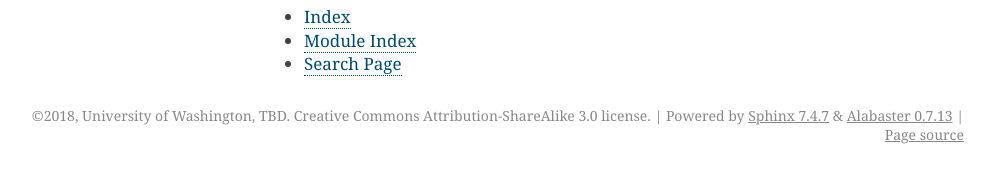
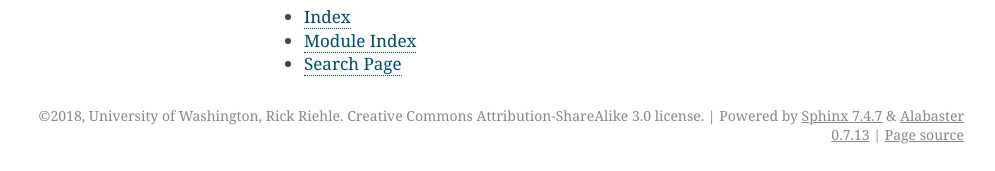
Before and after one commit to rriehle/lesson-template, a Sphinx documentation site: the page built from source/index.rst, in a window 1280 px wide and 1157 px high. Shown: the part 983-1154 px from the top of the window, without its empty margins (146-1141 px from the left). Built offline with Sphinx 7.4.7, drawn with Linux system fonts in a browser that asks for light colours.

Commit message:
Default authors

```diff
--- a/source/conf.py
+++ b/source/conf.py
@@ -61,11 +61,10 @@ master_doc = 'index'
 # General information about the project.
 project = 'Lesson Plan'
 
-author = 'TBD'
+author = 'Rick Riehle'
 
 copyright = (
-    "{}, University of Washington, {}. "
-    "Creative Commons Attribution-ShareAlike 3.0 license".format(
+    "{}, University of Washington, {}. Creative Commons Attribution-ShareAlike 3.0 license".format(
         date.today().year,
         author,
     )
```
